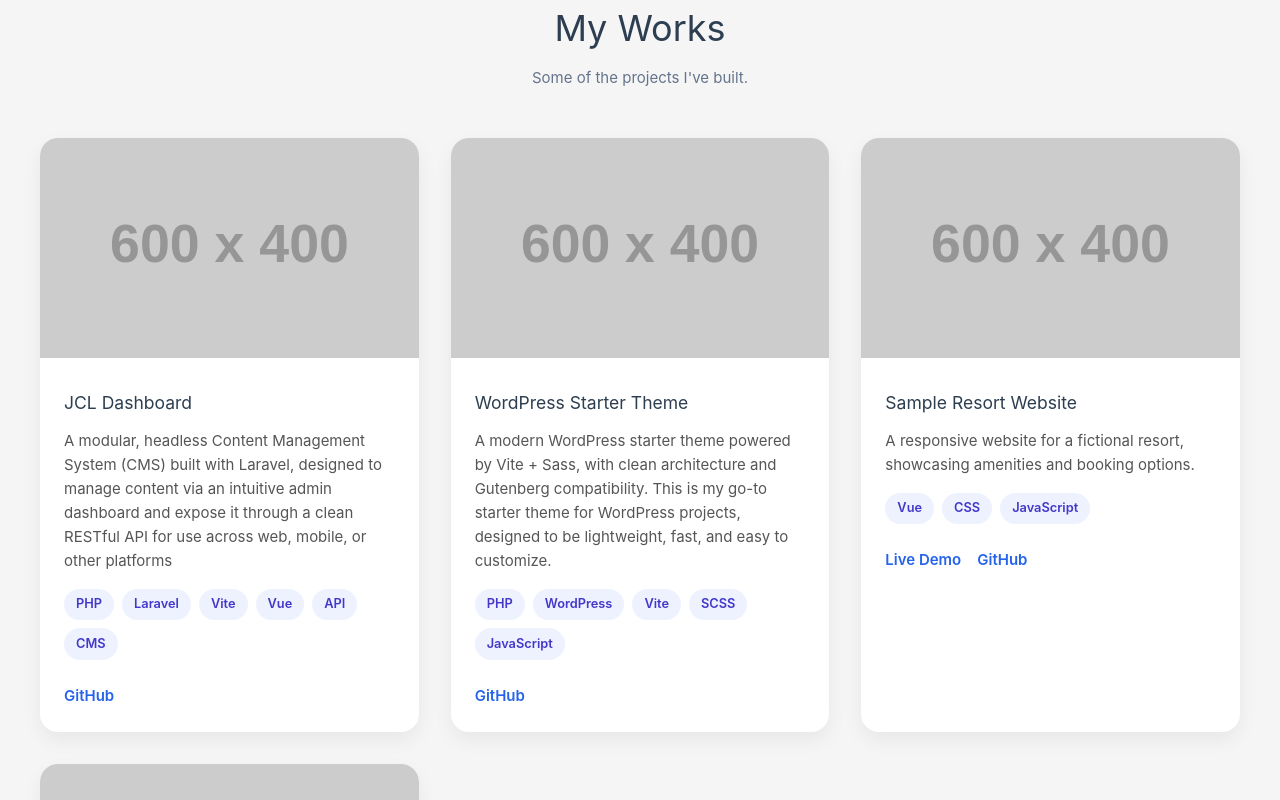
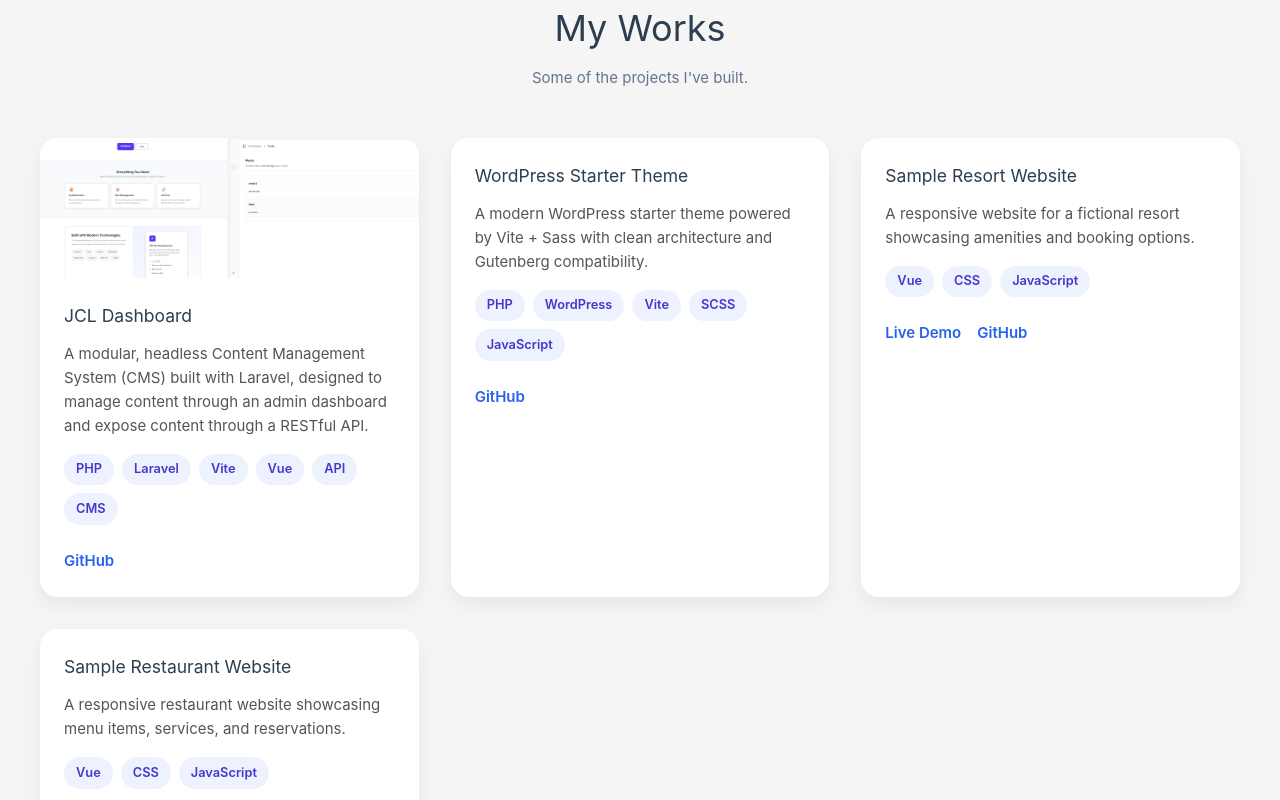
Before and after one commit to jovelluna12/web-portfolio, a Vue app: page / in a window 1280 px wide. Shown: the part 880-1680 px from the top of the page. Built offline with nearby package versions, Linux system fonts and the light colour scheme.

Commit message:
add images

```diff
--- a/src/components/projects.vue
+++ b/src/components/projects.vue
@@ -12,11 +12,18 @@
           :key="project.id"
           class="project-card"
         >
-          <img
-            :src="project.image"
-            :alt="project.title"
-            class="project-image"
-          />
+          <!-- Project Images -->
+          <div class="project-gallery">
+            <img
+              v-for="(image, index) in project.images"
+              :key="index"
+              :src="image"
+              :alt="`${project.title} screenshot ${index + 1}`"
+              class="project-image"
+              loading="lazy"
+              @click="openImage(image)"
+            />
+          </div>
 
           <div class="project-content">
             <h3>{{ project.title }}</h3>
@@ -58,60 +65,78 @@
         </article>
       </div>
     </div>
+
+    <!-- Image Lightbox -->
+    <div
+      v-if="selectedImage"
+      class="lightbox"
+      @click="closeImage"
+    >
+      <img
+        :src="selectedImage"
+        alt="Project preview"
+        class="lightbox-image"
+      />
+    </div>
   </section>
 </template>
 
 <script setup>
+import { ref } from "vue"
+
+const selectedImage = ref(null)
+
+const openImage = (image) => {
+  selectedImage.value = image
+}
+
+const closeImage = () => {
+  selectedImage.value = null
+}
+
 const projects = [
   {
     id: 1,
     title: "JCL Dashboard",
-    description: "A modular, headless Content Management System (CMS) built with Laravel, designed to manage content via an intuitive admin dashboard and expose it through a clean RESTful API for use across web, mobile, or other platforms",
-    image: "https://placehold.co/600x400",
+    description:
+      "A modular, headless Content Management System (CMS) built with Laravel, designed to manage content through an admin dashboard and expose content through a RESTful API.",
+    images: [
+      "/images/jcl-dashboard/landing-page.bmp",
+      "/images/jcl-dashboard/posts-management.bmp",
+    ],
     tags: ["PHP", "Laravel", "Vite", "Vue", "API", "CMS"],
     github: "https://github.com/jovelluna12/jcl-dashboard"
   },
   {
     id: 2,
     title: "WordPress Starter Theme",
-    description: "A modern WordPress starter theme powered by Vite + Sass, with clean architecture and Gutenberg compatibility. This is my go-to starter theme for WordPress projects, designed to be lightweight, fast, and easy to customize.",
-    image: "https://placehold.co/600x400",
+    description:
+      "A modern WordPress starter theme powered by Vite + Sass with clean architecture and Gutenberg compatibility.",
+    images: [],
     tags: ["PHP", "WordPress", "Vite", "SCSS", "JavaScript"],
     github: "https://github.com/jovelluna12/jovel-starter-theme"
   },
   {
     id: 3,
     title: "Sample Resort Website",
-    description: "A responsive website for a fictional resort, showcasing amenities and booking options.",
-    image: "https://placehold.co/600x400",
+    description:
+      "A responsive website for a fictional resort showcasing amenities and booking options.",
+    images: [],
     tags: ["Vue", "CSS", "JavaScript"],
     demo: "https://sample-resort-portfolio.vercel.app/",
     github: "https://github.com/jovelluna12/sample-resort-portfolio"
-},
-   {
+  },
+  {
     id: 4,
     title: "Sample Restaurant Website",
-    description: "A responsive website for a fictional restaurant, showcasing menu items and reservation options.",
-    image: "https://placehold.co/600x400",
+    description:
+      "A responsive restaurant website showcasing menu items, services, and reservations.",
+    images: [],
     tags: ["Vue", "CSS", "JavaScript"],
     demo: "https://sample-restaurant-portfolio.vercel.app/",
     github: "https://github.com/jovelluna12/sample-restaurant-portfolio"
   }
 ]
-
-/*
-Adding a new project is as simple as:
-
-projects.push({
-  id: 4,
-  title: "New Project",
-  description: "...",
-  image: "...",
-  tags: ["Vue", "Node"],
-  demo: "...",
-  github: "..."
-})
-*/
 </script>
 
 <style scoped>
@@ -141,7 +166,6 @@ projects.push({
 .projects-grid {
   display: grid;
   gap: 2rem;
-
   grid-template-columns: repeat(auto-fit, minmax(300px, 1fr));
 }
 
@@ -150,8 +174,7 @@ projects.push({
   border-radius: 18px;
   overflow: hidden;
 
-  box-shadow:
-    0 8px 20px rgba(0,0,0,.06);
+  box-shadow: 0 8px 20px rgba(0,0,0,.06);
 
   transition:
     transform .25s,
@@ -160,15 +183,27 @@ projects.push({
 
 .project-card:hover {
   transform: translateY(-8px);
+  box-shadow: 0 16px 40px rgba(0,0,0,.12);
+}
 
-  box-shadow:
-    0 16px 40px rgba(0,0,0,.12);
+/* Gallery */
+.project-gallery {
+  display: grid;
+  grid-template-columns: repeat(2, 1fr);
+  gap: 4px;
+  background: #f1f5f9;
 }
 
 .project-image {
   width: 100%;
-  height: 220px;
+  height: 140px;
   object-fit: cover;
+  cursor: pointer;
+  transition: transform .25s ease;
+}
+
+.project-image:hover {
+  transform: scale(1.05);
 }
 
 .project-content {
@@ -216,9 +251,33 @@ projects.push({
   text-decoration: underline;
 }
 
+/* Lightbox */
+.lightbox {
+  position: fixed;
+  inset: 0;
+  background: rgba(0,0,0,.85);
+
+  display: flex;
+  align-items: center;
+  justify-content: center;
+
+  z-index: 999;
+  cursor: zoom-out;
+}
+
+.lightbox-image {
+  max-width: 90%;
+  max-height: 90%;
+  border-radius: 12px;
+}
+
 @media (max-width: 640px) {
   .portfolio {
     padding: 3rem 1rem;
+  }
+
+  .project-gallery {
+    grid-template-columns: 1fr;
   }
 
   .project-image {
```
Also changed, not shown: public/images/jcl-dashboard/landing-page.bmp (added), public/images/jcl-dashboard/posts-management.bmp (added).
